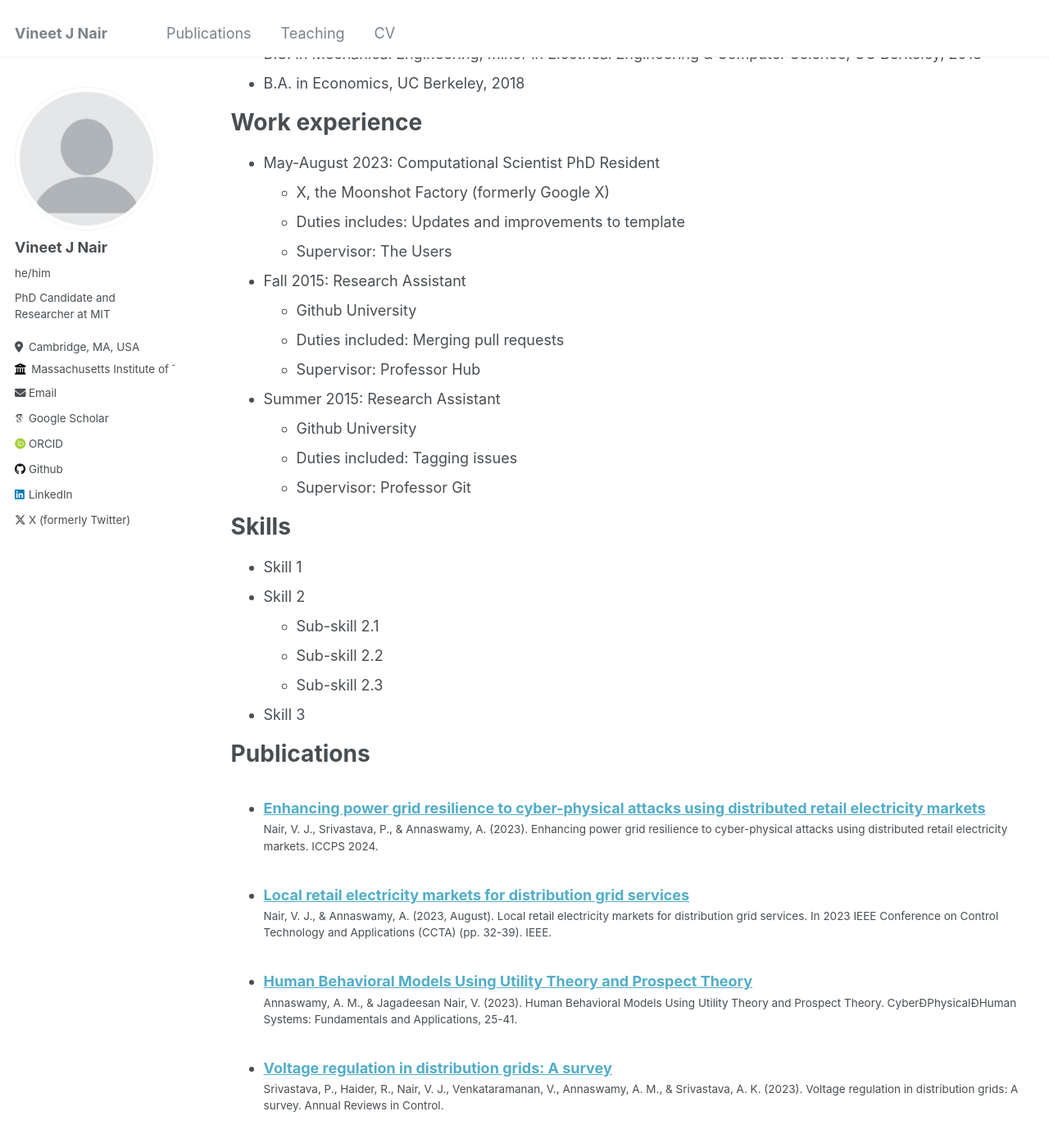
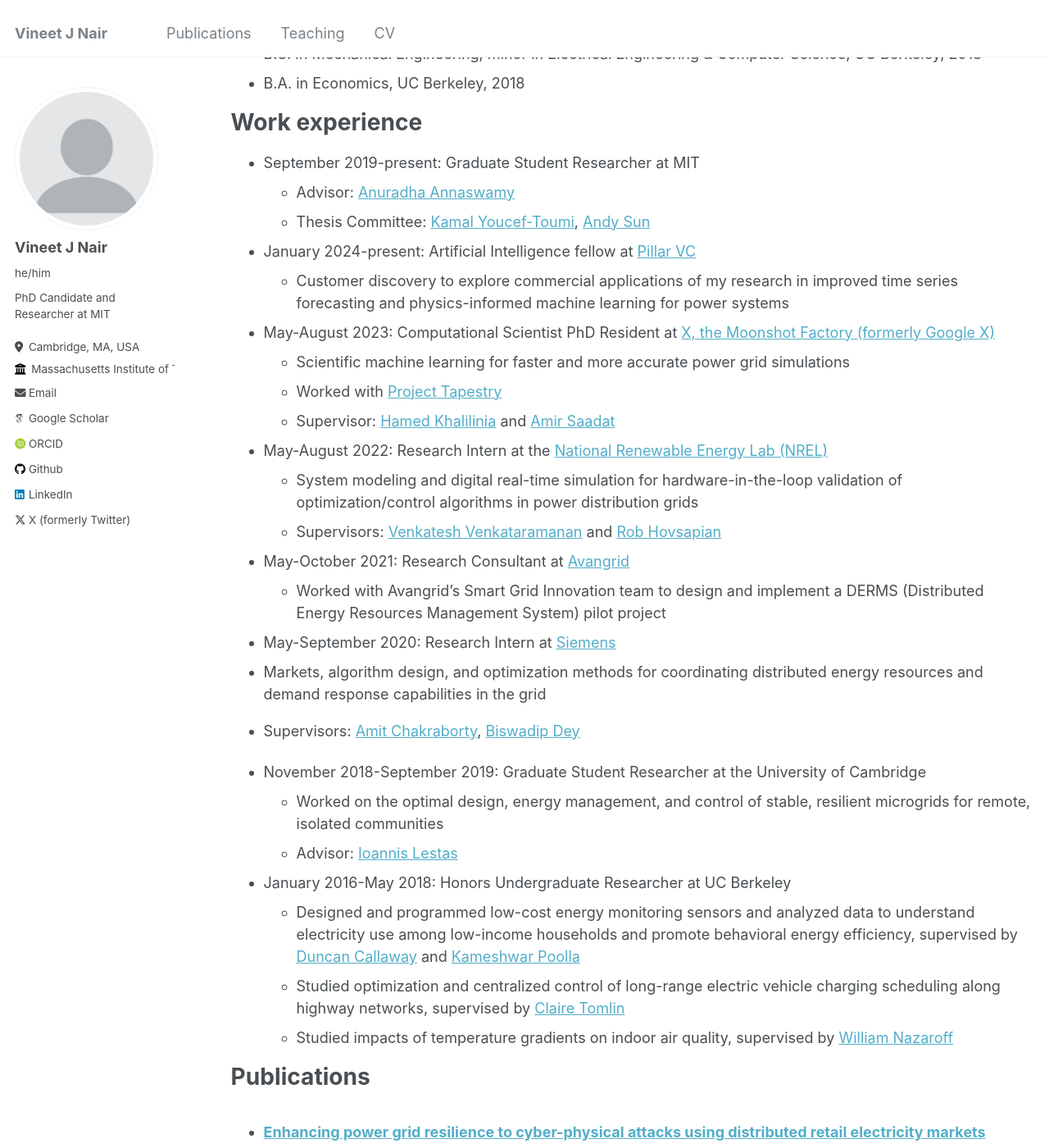
Before and after one commit to vineetjnair9/vineetjnair, a Jekyll site: the page built from _pages/cv.md, in a window 1280 px wide and 1400 px high, scrolled down 256 px. Shown: the whole window at 82% size. Built offline with Jekyll 4.4.1, drawn with Linux system fonts in a browser that asks for light colours; some web fonts are replaced.

Commit message:
Update cv.md

```diff
--- a/_pages/cv.md
+++ b/_pages/cv.md
@@ -13,35 +13,43 @@
 ======
 * Ph.D in Computational Science & Engineering, Massachusetts Institute of Technology, 2025 (expected)
 * M.S. in Computational Science & Engineering, Massachusetts Institute of Technology, 2021
-* MPhil in Energy Technologies, University of Cambridge, 2019
+* MPhil in Energy Technologies (Gates Scholar), University of Cambridge, 2019
 * B.S. in Mechanical Engineering, minor in Electrical Engineering & Computer Science, UC Berkeley, 2018
 * B.A. in Economics, UC Berkeley, 2018
 
 Work experience
 ======
-* May-August 2023: Computational Scientist PhD Resident
-  * X, the Moonshot Factory (formerly Google X)
-  * Duties includes: Updates and improvements to template
-  * Supervisor: The Users
+* September 2019-present: Graduate Student Researcher at MIT
+  * Advisor: [Anuradha Annaswamy](https://meche.mit.edu/people/faculty/aanna%40mit.edu)
+  * Thesis Committee: [Kamal Youcef-Toumi](https://meche.mit.edu/people/faculty/YOUCEF@MIT.EDU), [Andy Sun](https://mitsloan.mit.edu/faculty/directory/andy-sun)
 
-* Fall 2015: Research Assistant
-  * Github University
-  * Duties included: Merging pull requests
-  * Supervisor: Professor Hub
+* January 2024-present: Artificial Intelligence fellow at [Pillar VC](https://www.pillar.vc/)
+  * Customer discovery to explore commercial applications of my research in improved time series forecasting and physics-informed machine learning for power systems
 
-* Summer 2015: Research Assistant
-  * Github University
-  * Duties included: Tagging issues
-  * Supervisor: Professor Git
+* May-August 2023: Computational Scientist PhD Resident at [X, the Moonshot Factory (formerly Google X)](https://x.company/)
+  * Scientific machine learning for faster and more accurate power grid simulations
+  * Worked with [Project Tapestry](https://x.company/projects/tapestry/)
+  * Supervisor: [Hamed Khalilinia](https://scholar.google.com/citations?user=H0R1TaoAAAAJ&hl=en) and [Amir Saadat](https://stanford.edu/~asaadat/)
 
-Skills
-======
-* Skill 1
-* Skill 2
-  * Sub-skill 2.1
-  * Sub-skill 2.2
-  * Sub-skill 2.3
-* Skill 3
+* May-August 2022: Research Intern at the [National Renewable Energy Lab (NREL)](https://www.nrel.gov/)
+  * System modeling and digital real-time simulation for hardware-in-the-loop validation of optimization/control algorithms in power distribution grids
+  * Supervisors: [Venkatesh Venkataramanan](https://scholar.google.com/citations?user=qToI5UcAAAAJ&hl=en) and [Rob Hovsapian](https://scholar.google.com/citations?user=k_eEuugAAAAJ&hl=en)
+
+* May-October 2021: Research Consultant at [Avangrid](https://www.avangrid.com/)
+  *  Worked with Avangrid's Smart Grid Innovation team to design and implement a DERMS (Distributed Energy Resources Management System) pilot project
+
+*  May-September 2020: Research Intern at [Siemens](https://www.siemens.com/global/en.html)
+  * Markets, algorithm design, and optimization methods for coordinating distributed energy resources and demand response capabilities in the grid
+  * Supervisors: [Amit Chakraborty](https://scholar.google.com/citations?user=1wxreSIAAAAJ&hl=en), [Biswadip Dey](https://d-biswa.github.io/)
+
+* November 2018-September 2019: Graduate Student Researcher at the University of Cambridge
+  *   Worked on the optimal design, energy management, and control of stable, resilient microgrids for remote, isolated communities
+  *   Advisor: [Ioannis Lestas](https://icl20.user.srcf.net/Ioannis_Lestas.htm)
+
+* January 2016-May 2018: Honors Undergraduate Researcher at UC Berkeley
+  *  Designed and programmed low-cost energy monitoring sensors and analyzed data to understand electricity use among low-income households and promote behavioral energy efficiency, supervised by [Duncan Callaway](https://scholar.google.com/citations?user=Ugijg1wAAAAJ&hl=en) and [Kameshwar Poolla](https://www2.eecs.berkeley.edu/Faculty/Homepages/poolla.html)
+  *  Studied optimization and centralized control of long-range electric vehicle charging scheduling along highway networks, supervised by [Claire Tomlin](https://people.eecs.berkeley.edu/~tomlin/)
+  *  Studied impacts of temperature gradients on indoor air quality, supervised by [William Nazaroff](https://scholar.google.com/citations?user=U29LDuAAAAAJ&hl=en)
 
 Publications
 ======
```
